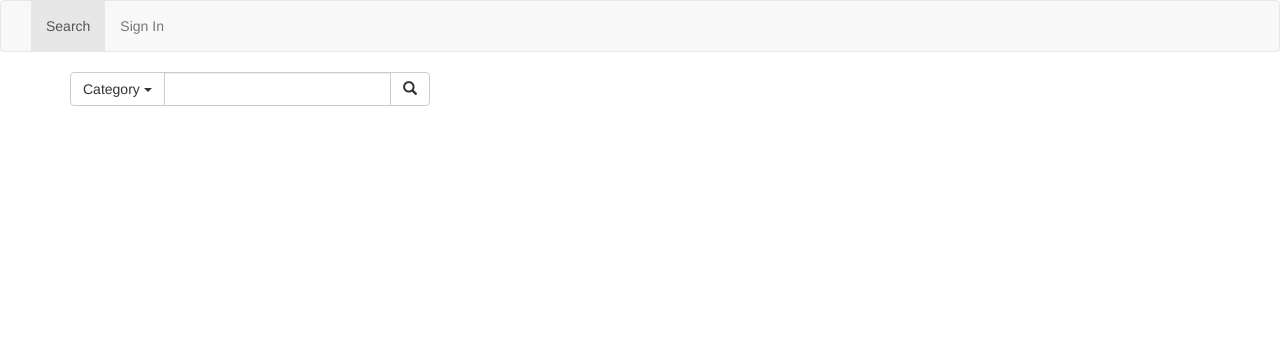
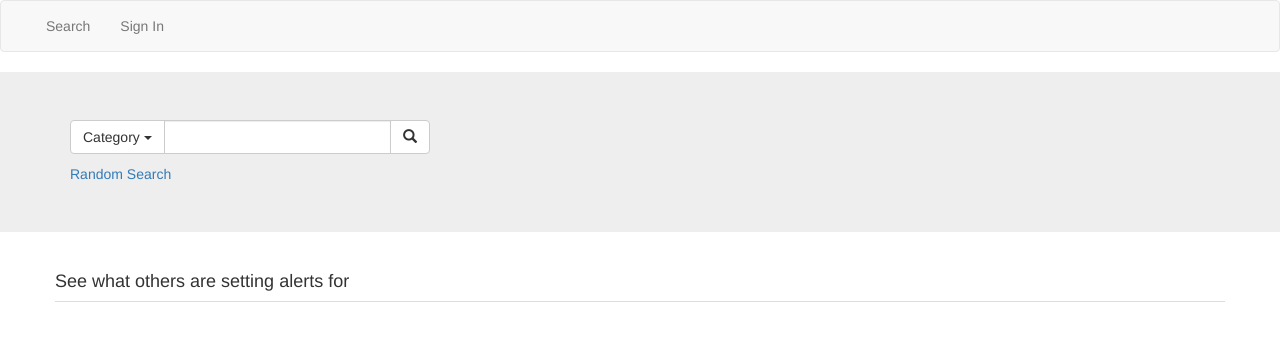
Before and after one commit to eluckette/price-ping, a Flask app: page / in a window 1280 px wide. Shown: the top 341 px of the page. Run offline with Flask 2, Linux system fonts and the light colour scheme; data that the repository does not hold is empty; some libraries are stand-ins or nearby versions.

Commit message:
User can delete notifications and see recently viewed products

```diff
--- a/server.py
+++ b/server.py
@@ -7,6 +7,9 @@ from flask import Flask, render_template, redirect, request, flash, session, jso
 from flask_debugtoolbar import DebugToolbarExtension
 from model import User, Product, Alert, UserSearch, connect_to_db, db
 from datetime import datetime
+import random
+import codecs
+
 
 app = Flask(__name__)
 app.secret_key = "ABC"
@@ -74,6 +77,13 @@ def log_out():
     session.pop('username')
     return render_template('index.html', session=session)
 
+@app.route('/get-other-alerts')
+def get_popular_alerts():
+
+    popular_alerts = Alert.query.filter_by(status=1).all()
+    json_obj = make_alert_json(popular_alerts)
+    return jsonify(json_obj)
+
 
 @app.route('/user-account')
 def show_account():
@@ -85,7 +95,7 @@ def show_account():
 def get_current_alerts():
 
     user = User.query.filter_by(user_id=session['username']).one()
-    user_alerts = Alert.query.filter_by(user_id=session['username'], status=1).all()
+    user_alerts = Alert.query.filter_by(user_id=session['username']).filter_by(status=1).all()
     json_obj = make_alert_json(user_alerts)
     return jsonify(json_obj)
 
@@ -98,16 +108,28 @@ def get_user_searches():
     json_obj = make_alert_json(user_searches)
     return jsonify(json_obj)
 
+@app.route('/get-random-search')
+def get_random_search():
 
-@app.route('/search-results', methods=['GET'])
+    numSearches = UserSearch.query.count()
+    random_id = random.randint(0, numSearches)
+    random_search = UserSearch.query.filter_by(user_search_id=random_id).one()
+    return (random_search.category, random_search.user_input);
+
+@app.route('/search-results', methods=['GET', 'POST'])
 def show_results():
 
-    category = request.args.get('category')
-    user_input = request.args.get('user_input')
+    if request.method == 'GET':
+        category = request.args.get('category')
+        user_input = request.args.get('user_input')
+    else:
+        category = request.form['category']
+        user_input = request.form['user_input']
 
     search_results = api.item_search(category, Keywords=user_input,
                                      MerchantId='Amazon',
                                      ResponseGroup='Offers, ItemAttributes, Images')
+
 
     json_string = make_json(search_results)
 
@@ -217,10 +239,10 @@ def delete_item():
 
     alert_id = int(request.form['alert_id'])
     alert = Alert.query.filter_by(alert_id=alert_id).one()
+    alert.status = 0
 
-    print alert.status
-    alert.status = 0
-    print alert.status
+    db.session.add(alert)
+    db.session.commit()
 
     return "ok"
 
@@ -229,12 +251,13 @@ def make_json(search_results):
 
     search_results_list = []
     for item in search_results:
-        search_results_list.append({"ASIN": str(item.ASIN),
-                                    "Title": str(item.ItemAttributes.Title),
-                                    "Image_URL": str(item.ImageSets.ImageSet.MediumImage.URL),
-                                    "Price_f": str(item.Offers.Offer.OfferListing.Price.FormattedPrice),
-                                    "Price": str(item.Offers.Offer.OfferListing.Price.Amount),
-                                    "Link": str(item.ItemLinks.ItemLink.URL)})
+
+        search_results_list.append({"ASIN": unicode(item.ASIN),
+                                    "Title": unicode(item.ItemAttributes.Title),
+                                    "Image_URL": unicode(item.ImageSets.ImageSet.MediumImage.URL),
+                                    "Price_f": unicode(item.Offers.Offer.OfferListing.Price.FormattedPrice),
+                                    "Price": unicode(item.Offers.Offer.OfferListing.Price.Amount),
+                                    "Link": unicode(item.ItemLinks.ItemLink.URL)})
     search_results_dict = {}
     search_results_dict["items"] = search_results_list
     json_string = json.dumps(search_results_dict)
@@ -249,7 +272,7 @@ def make_alert_json(alerts):
         if alert.expiration_date == None:
             expiration_date = "";
         else:
-            expiration_date = str(alert.expiration_date.month)+"/"+str(alert.expiration_date.day)+"/"+str(alert.expiration_date.year)
+            expiration_date = unicode(alert.expiration_date.month)+"/"+unicode(alert.expiration_date.day)+"/"+unicode(alert.expiration_date.year)
 
         current_alerts.append({"Alert_id": alert.alert_id,
                                "Title": alert.product.title,
--- a/static/css/style.css
+++ b/static/css/style.css
@@ -18,3 +18,12 @@
 	height:100px;
 	background-color: #2F3842;
 }
+
+
+.jumbotron {
+
+}
+
+#rSearch {
+	margin-top: 10px;
+}
--- a/templates/base.html
+++ b/templates/base.html
@@ -13,7 +13,7 @@
     <div class="container-fluid">
       <div id="navbar" class="navbar-collapse collapse">
         <ul class="nav navbar-nav">
-          <li class="active"><a href="/">Search</a></li>
+          <li><a href="/">Search</a></li>
         </ul>
         <ul class="nav navbar-nav">
             {% if 'username' not in session %}
--- a/templates/index.html
+++ b/templates/index.html
@@ -1,14 +1,15 @@
 {% extends 'base.html' %}
 {% block content %}
 
+<div class="jumbotron container-fluid">
 	<div class="container">
-
 		<div class="row">
-	<div class="col-lg-4">
+			<div class="col-md-4">
 				<div class="input-group">
 					<div class="input-group-btn">
 						<button type="button" class="btn btn-default dropdown-toggle" data-toggle="dropdown" aria-expanded="false">Category <span class="caret"></span></button>
 						<ul class="dropdown-menu" role="menu">
+						<li><a href="#">All</a></li>
 						<li><a href="#">Apparel</a></li>
 						<li><a href="#">Beauty</a></li>
 						<li><a href="#">Books</a></li>
@@ -23,28 +24,95 @@
 					<div class="input-group-btn">
 						<button type="button" class="btn btn-default submitSearch"><span class="glyphicon glyphicon-search" aria-hidden="true"></span></button>
 					</div>
-
 				</div>
 			</div>
 		</div>
 
+		<div class="row" id="rSearch">
+			<div class="col-md-4">
+				<a href="#" id="randomSearch">Random Search</a>
+			</div>
+		</div>
+	</div>
+</div>
+
+<div class="container">
 	<div class="row">
-
+		<h4>See what others are setting alerts for</h4>
+		<table class="table" id="otherAlerts">
+			<tr>
+			</tr>
+		</table>
+	</div>
 </div>
 
 <script>
+	$(document).ready(function() {
+		getOtherAlerts()
+		$("#randomSearch").on("click", getRandomSearch);
+	});
+
+	function getRandomSearch() {
+		$.get("/get-random-search", function(results){
+			console.log(results);
+			return results;
+		});
+	}
+
+	function getOtherAlerts() {
+		$.get("/get-other-alerts", function(results){
+			insertOtherAlerts(results);
+		});
+	}
+
+	function insertOtherAlerts(results) {
+		var table = document.getElementById("otherAlerts");
+		var row = table.insertRow(1);
+		var arrAlerts = [];
+
+		for (alert in results) {
+			for (var i = 0; i < results[alert].length; i++) {
+				arrAlerts.push({
+					title: results[alert][i].Title,
+					image_url: results[alert][i].Image_URL
+				});
+			};
+		};
+
+		arrAlerts = randomizeArray(arrAlerts);
+		function randomizeArray(array) {
+			var i = array.length, j, temp;
+
+			while (--i >= 1) {
+				j = Math.floor(Math.random()*(i + 1));
+				temp = array[i];
+				array[i] = array[j];
+				array[j] = temp;
+			}
+			return array;
+		}
+
+		for (var i = 0; i < 6; i++) {
+			var homeCell = row.insertCell(0);
+			homeCell.innerHTML = "<img src='"+arrAlerts[i].image_url+"'</p>"+
+							     "<p>"+arrAlerts[i].title+"</p>";
+		}
+
+
+	}
+
 	$(".dropdown-menu li a").click(function(){
 		  $(this).parents(".input-group-btn").find('.btn').text($(this).text());
 		  $(this).parents(".input-group-btn").find('.btn').val($(this).text());
 	});
 
 	function sendSearch(evt) {
-		var category = $('.dropdown-menu').parents(".input-group-btn").find('.btn').val();
+		var category = $(".dropdown-menu").parents(".input-group-btn").find(".btn").val();
 		var userSearch = $("#userSearch").val();
 
 		var form = document.createElement("form");
-		var inputCategory = document.createElement('input');
-		var inputSearch = document.createElement('input');
+		var inputCategory = document.createElement("input");
+		var inputSearch = document.createElement("input");
 
 		$(form).attr("action", "/search-results");
 
@@ -59,8 +127,6 @@
 
 		form.submit();
 	}
-	$(".submitSearch").on('click', sendSearch);
+	$(".submitSearch").on("click", sendSearch);
 </script>
-
-</div>
 {% endblock %}
--- a/templates/search-results.html
+++ b/templates/search-results.html
@@ -87,7 +87,7 @@
 	function insertResults(results) {
 		for(var i=document.getElementById("searchTable").rows.length; i>1; i--) {
 			document.getElementById("searchTable").deleteRow(i-1);
-		}
+		};
 
 		var table = document.getElementById("searchTable");
 		for (item in results) {
```
Also changed, not shown: check_prices.py (+21 -6 lines), templates/user-account.html (+54 -35 lines), 1 other file. Lines whose indentation alone changed are shown as unchanged.
